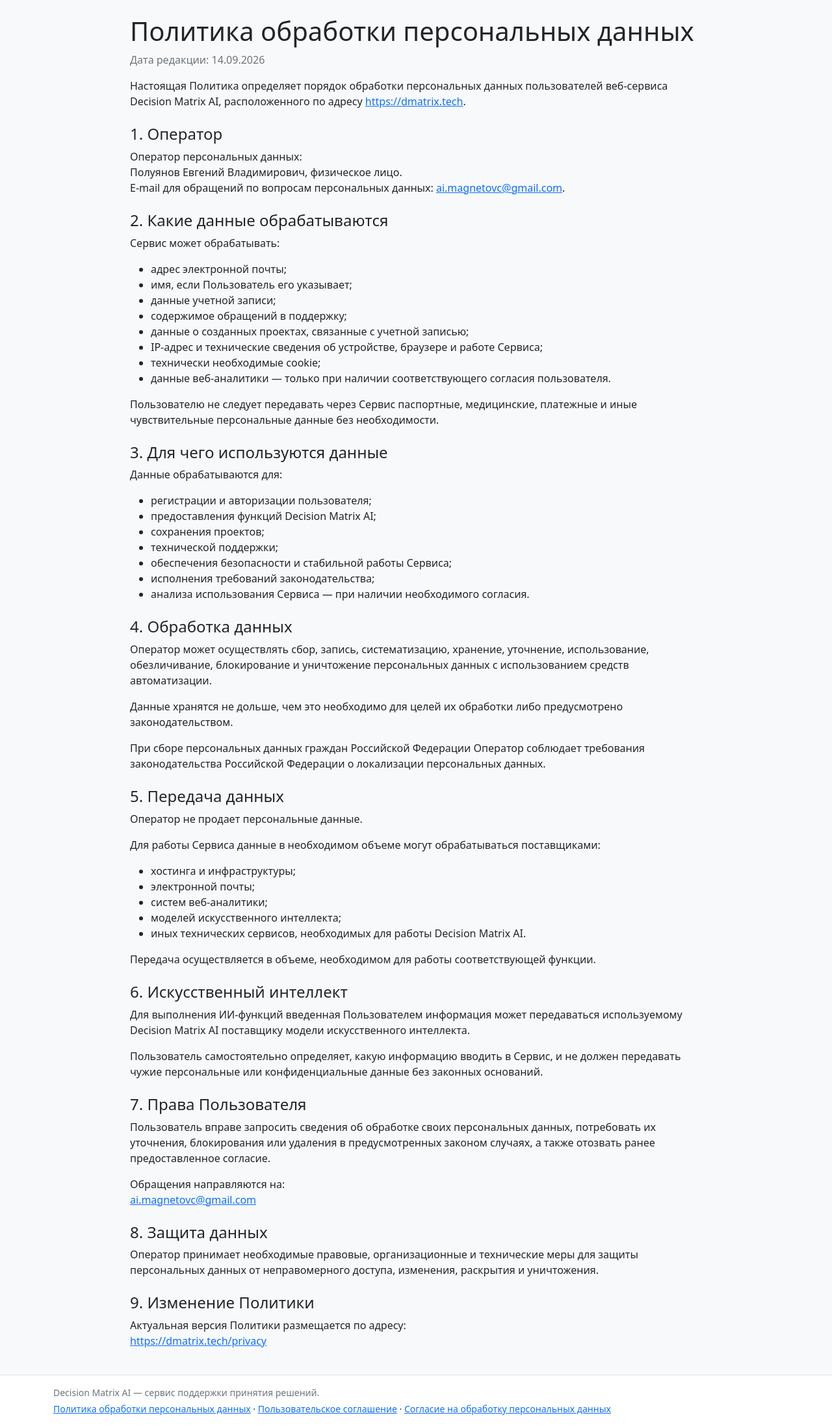
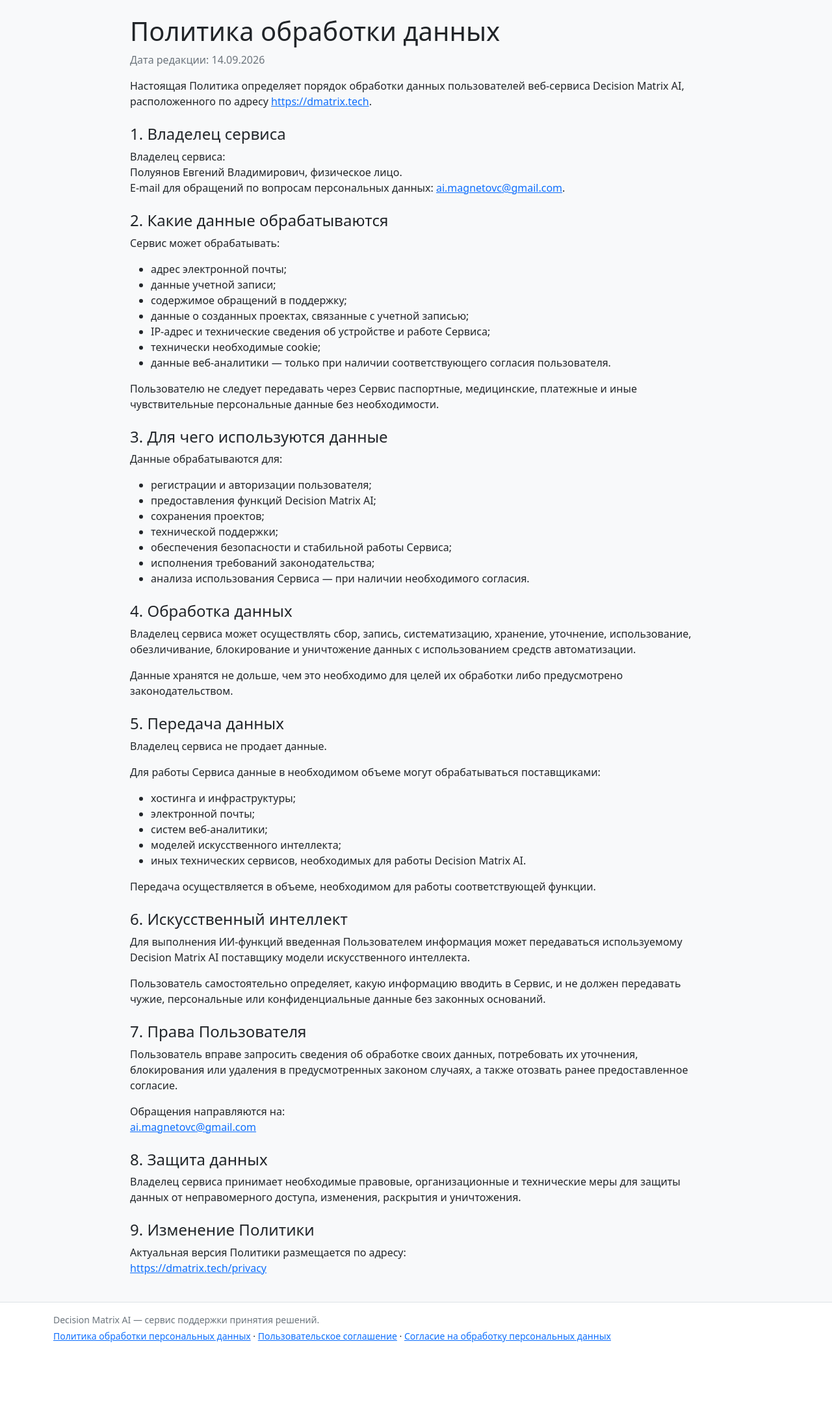
Before and after one commit to evpoluyanov/decision-matrix-ai, a FastAPI app: page /privacy in a window 1280 px wide. Shown: the part 56-2250 px from the top of the page at 65% size. After the commit the page ends 2121 px from the top, so only its background shows below. Run offline with FastAPI, Linux system fonts and the light colour scheme; some libraries are stand-ins or nearby versions.

Commit message:
Обновить тексты юридических документов

```diff
--- a/app/templates/privacy.html
+++ b/app/templates/privacy.html
@@ -1,24 +1,23 @@
 {% extends "base.html" %}
-{% block title %}Политика обработки персональных данных — Decision Matrix AI{% endblock %}
+{% block title %}Политика обработки данных пользователей — Decision Matrix AI{% endblock %}
 {% block metadata %}{% if canonical_url %}<link rel="canonical" href="{{ canonical_url }}/privacy">{% endif %}{% endblock %}
 {% block content %}
 <article class="mx-auto" style="max-width: 880px">
-    <h1>Политика обработки персональных данных</h1>
+    <h1>Политика обработки данных</h1>
     <p class="text-secondary">Дата редакции: {{ document_date }}</p>
-    <p>Настоящая Политика определяет порядок обработки персональных данных пользователей веб-сервиса Decision Matrix AI, расположенного по адресу <a href="https://dmatrix.tech">https://dmatrix.tech</a>.</p>
+    <p>Настоящая Политика определяет порядок обработки данных пользователей веб-сервиса Decision Matrix AI, расположенного по адресу <a href="https://dmatrix.tech">https://dmatrix.tech</a>.</p>
 
-    <h2 class="h4 mt-4">1. Оператор</h2>
-    <p>Оператор персональных данных:<br>Полуянов Евгений Владимирович, физическое лицо.<br>E-mail для обращений по вопросам персональных данных: <a href="mailto:ai.magnetovc@gmail.com">ai.magnetovc@gmail.com</a>.</p>
+    <h2 class="h4 mt-4">1. Владелец сервиса</h2>
+    <p>Владелец сервиса:<br>Полуянов Евгений Владимирович, физическое лицо.<br>E-mail для обращений по вопросам персональных данных: <a href="mailto:ai.magnetovc@gmail.com">ai.magnetovc@gmail.com</a>.</p>
 
     <h2 class="h4 mt-4">2. Какие данные обрабатываются</h2>
     <p>Сервис может обрабатывать:</p>
     <ul>
         <li>адрес электронной почты;</li>
-        <li>имя, если Пользователь его указывает;</li>
         <li>данные учетной записи;</li>
         <li>содержимое обращений в поддержку;</li>
         <li>данные о созданных проектах, связанные с учетной записью;</li>
-        <li>IP-адрес и технические сведения об устройстве, браузере и работе Сервиса;</li>
+        <li>IP-адрес и технические сведения об устройстве и работе Сервиса;</li>
         <li>технически необходимые cookie;</li>
         <li>данные веб-аналитики — только при наличии соответствующего согласия пользователя.</li>
     </ul>
@@ -37,12 +36,12 @@
     </ul>
 
     <h2 class="h4 mt-4">4. Обработка данных</h2>
-    <p>Оператор может осуществлять сбор, запись, систематизацию, хранение, уточнение, использование, обезличивание, блокирование и уничтожение персональных данных с использованием средств автоматизации.</p>
+    <p>Владелец сервиса может осуществлять сбор, запись, систематизацию, хранение, уточнение, использование, обезличивание, блокирование и уничтожение данных с использованием средств автоматизации.</p>
     <p>Данные хранятся не дольше, чем это необходимо для целей их обработки либо предусмотрено законодательством.</p>
-    <p>При сборе персональных данных граждан Российской Федерации Оператор соблюдает требования законодательства Российской Федерации о локализации персональных данных.</p>
+
 
     <h2 class="h4 mt-4">5. Передача данных</h2>
-    <p>Оператор не продает персональные данные.</p>
+    <p>Владелец сервиса не продает данные.</p>
     <p>Для работы Сервиса данные в необходимом объеме могут обрабатываться поставщиками:</p>
     <ul>
         <li>хостинга и инфраструктуры;</li>
@@ -55,14 +54,14 @@
 
     <h2 class="h4 mt-4">6. Искусственный интеллект</h2>
     <p>Для выполнения ИИ-функций введенная Пользователем информация может передаваться используемому Decision Matrix AI поставщику модели искусственного интеллекта.</p>
-    <p>Пользователь самостоятельно определяет, какую информацию вводить в Сервис, и не должен передавать чужие персональные или конфиденциальные данные без законных оснований.</p>
+    <p>Пользователь самостоятельно определяет, какую информацию вводить в Сервис, и не должен передавать чужие, персональные или конфиденциальные данные без законных оснований.</p>
 
     <h2 class="h4 mt-4">7. Права Пользователя</h2>
-    <p>Пользователь вправе запросить сведения об обработке своих персональных данных, потребовать их уточнения, блокирования или удаления в предусмотренных законом случаях, а также отозвать ранее предоставленное согласие.</p>
+    <p>Пользователь вправе запросить сведения об обработке своих данных, потребовать их уточнения, блокирования или удаления в предусмотренных законом случаях, а также отозвать ранее предоставленное согласие.</p>
     <p>Обращения направляются на:<br><a href="mailto:ai.magnetovc@gmail.com">ai.magnetovc@gmail.com</a></p>
 
     <h2 class="h4 mt-4">8. Защита данных</h2>
-    <p>Оператор принимает необходимые правовые, организационные и технические меры для защиты персональных данных от неправомерного доступа, изменения, раскрытия и уничтожения.</p>
+    <p>Владелец сервиса принимает необходимые правовые, организационные и технические меры для защиты данных от неправомерного доступа, изменения, раскрытия и уничтожения.</p>
 
     <h2 class="h4 mt-4">9. Изменение Политики</h2>
     <p>Актуальная версия Политики размещается по адресу:<br><a href="https://dmatrix.tech/privacy">https://dmatrix.tech/privacy</a></p>
--- a/app/templates/terms.html
+++ b/app/templates/terms.html
@@ -44,9 +44,9 @@
     <p>Владелец Сервиса не гарантирует достижение определенного результата от использования рекомендаций Decision Matrix AI.</p>
     <p>Настоящее положение не ограничивает права Пользователя в случаях, когда такое ограничение запрещено законодательством Российской Федерации.</p>
 
-    <h2 class="h4 mt-4">8. Персональные данные</h2>
-    <p>Персональные данные обрабатываются в соответствии с <a href="/privacy">Политикой обработки персональных данных</a>.</p>
-    <p><a href="/consent">Согласие на обработку персональных данных</a> предоставляется Пользователем отдельно.</p>
+    <h2 class="h4 mt-4">8. Данные пользователей</h2>
+    <p>Данные пользователей обрабатываются в соответствии с <a href="/privacy">Политикой обработки данных пользователей</a>.</p>
+    <p><a href="/consent">Согласие на обработку данных</a> предоставляется Пользователем отдельно.</p>
 
     <h2 class="h4 mt-4">9. Изменения</h2>
     <p>Актуальная версия Соглашения размещается по адресу:<br><a href="https://dmatrix.tech/terms">https://dmatrix.tech/terms</a></p>
```
Also changed, not shown: app/templates/consent.html (+3 -4 lines).
